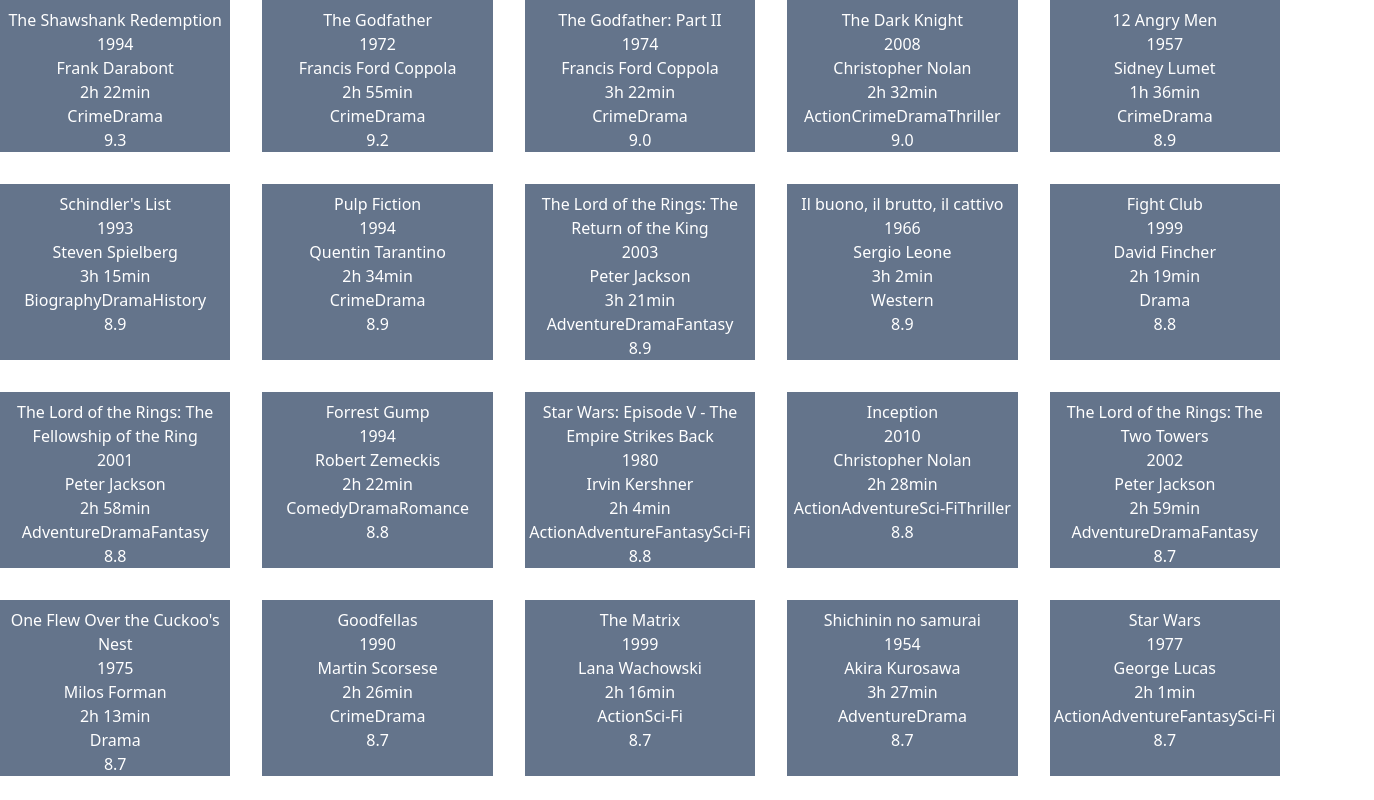
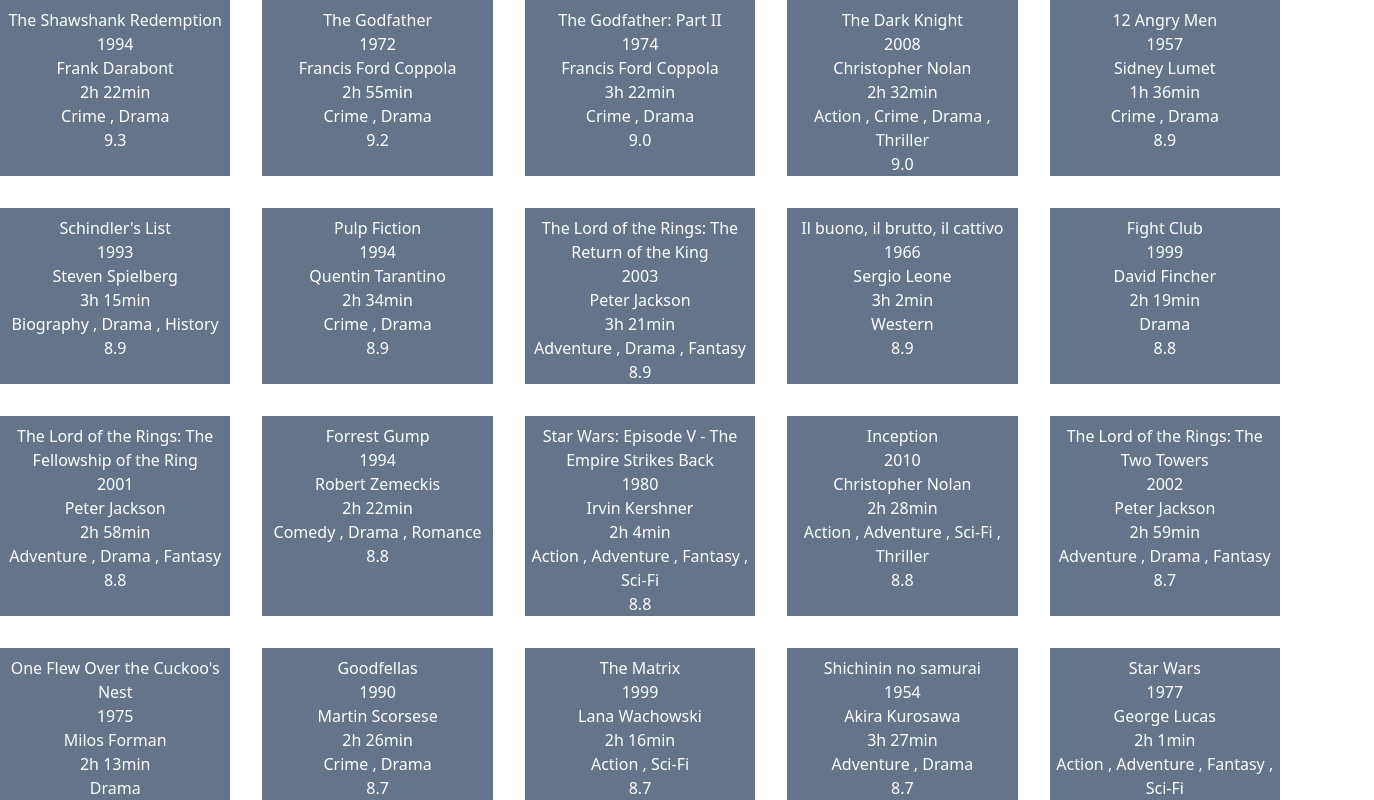
Before and after one commit to S-Guettner/react_movie_database, a React (Vite) app: page / in a window 1280 px wide. Shown: the top 800 px of the page, 1374 px wide, since content can reach past the window. Built offline with nearby package versions, Linux system fonts and the light colour scheme.

Commit message:
changed genre output

```diff
--- a/src/components/moviecards/MovieCards.jsx
+++ b/src/components/moviecards/MovieCards.jsx
@@ -2016,7 +2016,7 @@
                 year = {movieItems.year}
                 director = {movieItems.director}
                 duration = {movieItems.duration}
-                genre = {movieItems.genre}
+                genre = {(movieItems.genre).join(" , ")}
                 rate = {movieItems.rate}
                 />
         })}
```
